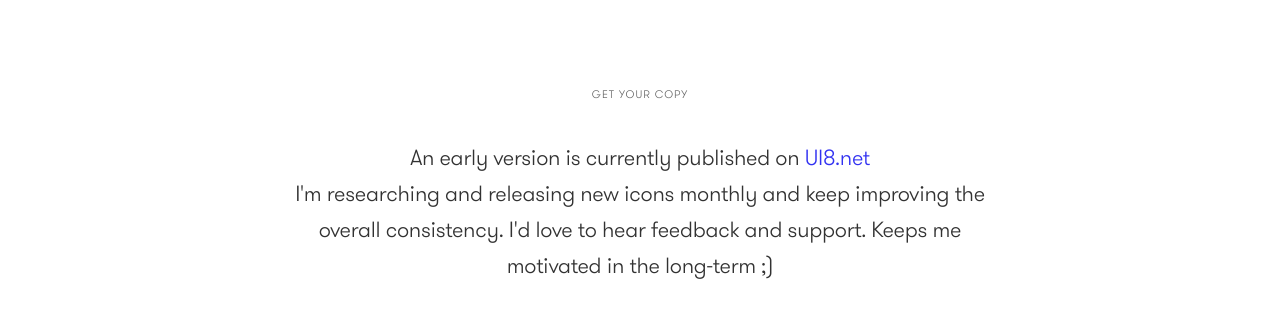
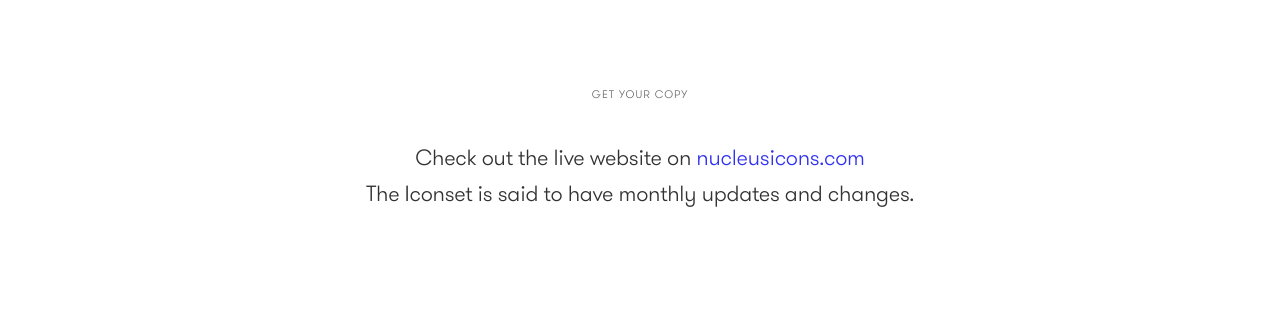
Before and after one commit to DanielDanielDanielDanielDaniel/DanielDanielDanielDanielDaniel.github.io, a plain HTML site: page cs-6.html in a window 1280 px wide. Shown: the part 7280-7613 px from the top of the page. Drawn offline with Linux system fonts and the light colour scheme.

Commit message:
nucleusicons link

```diff
--- a/cs-6.html
+++ b/cs-6.html
@@ -161,8 +161,8 @@
 	<div id="widescreen_wrapper">
 		<section class="cs-title-section">
 			<h4 class="lead">Get your copy</h4>
-			<h3>An early version is currently published on  <a href="https://ui8.net/products/nucleus-icon-set">UI8.net</a><br>
-				I'm researching and releasing new icons monthly and keep improving the overall consistency. I'd love to hear feedback and support. Keeps me motivated in the long-term ;)</h3>
+			<h3>Check out the live website on  <a href="https://nucleusicons.com">nucleusicons.com</a><br>
+				The Iconset is said to have monthly updates and changes.</h3>
 		</section>
 	</div>
 
```
